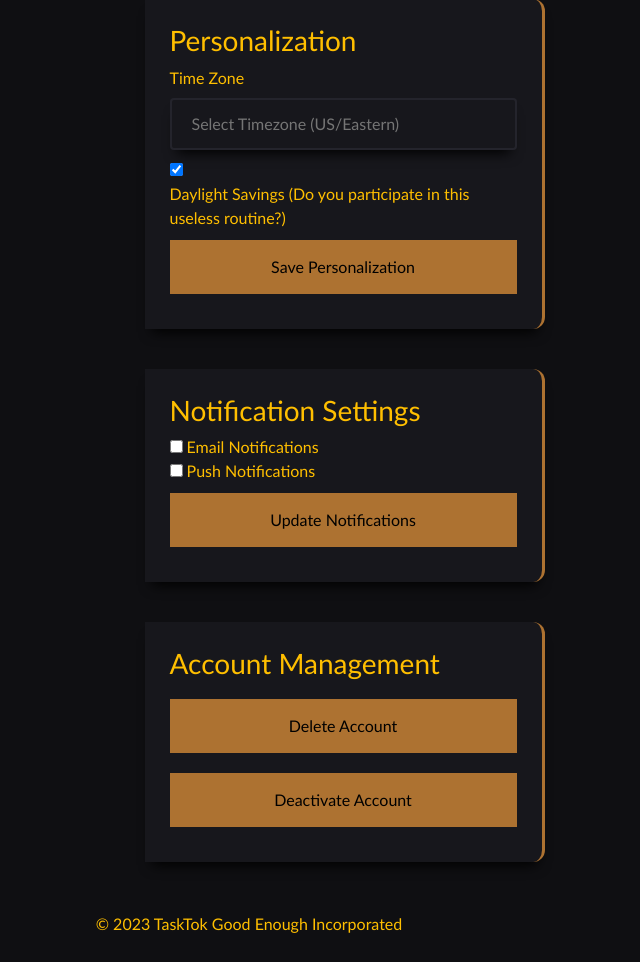
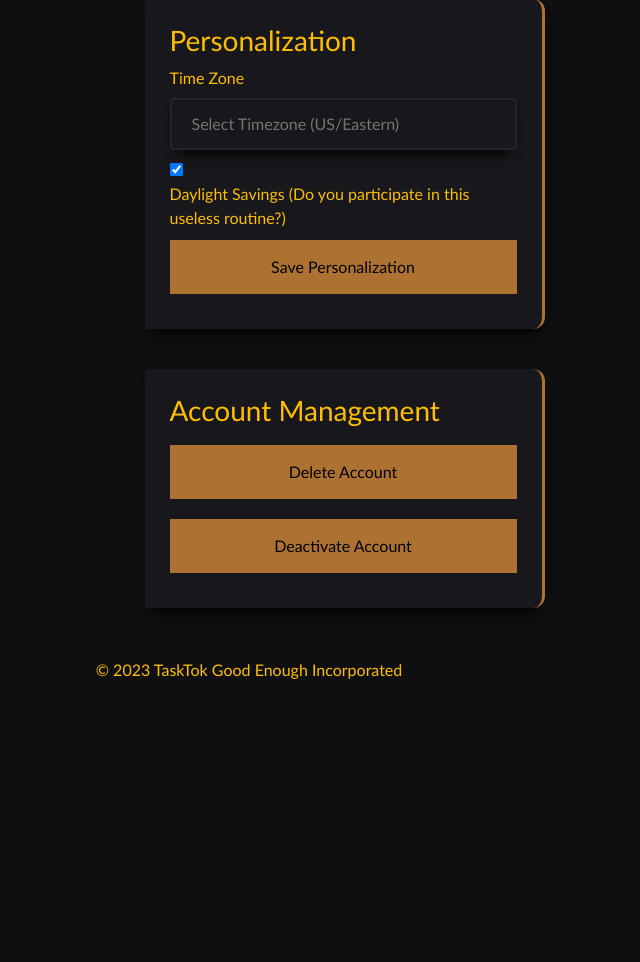
Before and after one commit to Good-Enough-Incorporated/TaskTok, a Flask app: template TaskTok/templates/profile.html in a window 1280 px wide. Shown: the part 1132-2094 px from the top of the page, without its empty margins (391-1031 px from the left). After the commit the page ends 1811 px from the top, so only its background shows below. Run offline with Flask 3, Linux system fonts and the light colour scheme; the template is opened without the code that fills it: values that come from a table or form of the project are taken from there, others are empty; parts of the project's set-up code (start-up, migrations or seed data) failed here and were passed over; some libraries are stand-ins or nearby versions.

Commit message:
Update profile.html

```diff
--- a/TaskTok/templates/profile.html
+++ b/TaskTok/templates/profile.html
@@ -461,14 +461,7 @@
 
         </div>
     </div>
-    <div class="settings-container">
-        <div class="settings-section">
-            <h3>Notification Settings</h3>
-            <label><input type="checkbox"> Email Notifications</label>
-            <label><input type="checkbox"> Push Notifications</label>
-            <button>Update Notifications</button>
-        </div>
-    </div>
+
     <div class="settings-container">
         <div class="settings-section">
             <h3>Account Management</h3>
```
